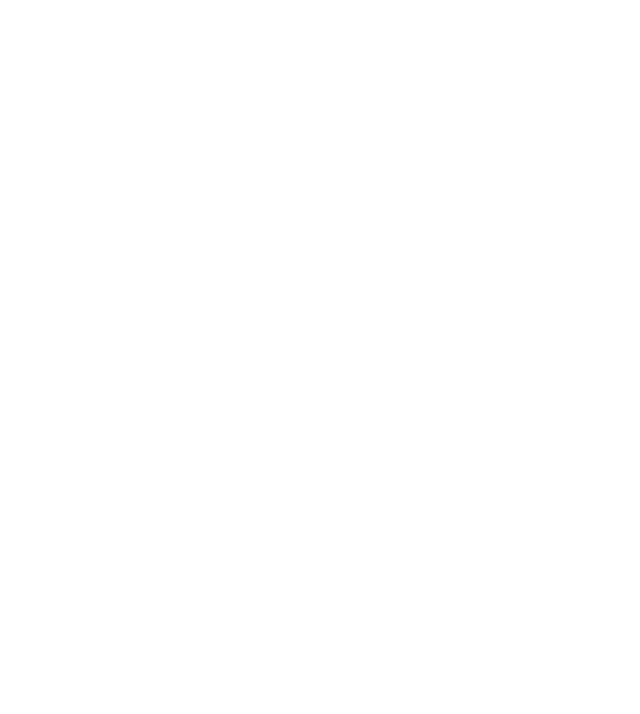
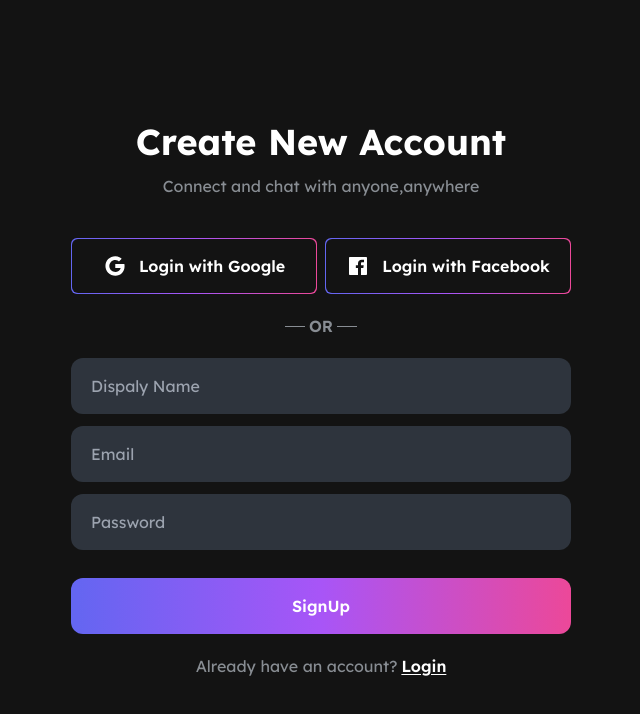
Before and after one commit to Anzo256/altus-chat-app, a Next.js app: page /register in a window 1280 px wide. Shown: the top 714 px of the page, without its empty margins (319-959 px from the left). Built offline with nearby package versions, Linux system fonts and the light colour scheme.

Commit message:
Register page

```diff
--- a/pages/register.js
+++ b/pages/register.js
@@ -1,9 +1,96 @@
+import Link from 'next/link';
 import React from 'react'
+import {IoLogoGoogle, IoLogoFacebook} from "react-icons/io";
+
+
+
 
 const Register = () => {
   return (
-    <div>Register</div>
+    <div className='h-[100vh]
+    flex
+    justify-center
+    items-center
+    bg-c1
+    '>
+      <div className='flex items-center flex-col'>
+      <div className='text-center'>
+        <div className='text-4xl font-bold'>
+          Create New Account
+        </div>
+        <div className='mt-3 text-c3'>Connect and chat with anyone,anywhere</div>
+      </div>
+
+      <div className='flex items-center gap-2 w-full mt-10 mb-5'>
+           <div className='bg-gradient-to-r
+           from-indigo-500 via-purple-500 to-pink-500 w-1/2 h-14
+           rounded-md cursor-pointer p-[1px]'>
+              <div className='flex items-center
+              justify-center gap-3 text-white font-semibold bg-c1 w-full
+              h-full rounded-md'>
+                <IoLogoGoogle size={24}/>
+                <span>Login with Google</span>
+              </div>
+           </div>
+
+           <div className='bg-gradient-to-r
+           from-indigo-500 via-purple-500 to-pink-500 w-1/2 h-14
+           rounded-md cursor-pointer p-[1px]'>
+              <div className='flex items-center
+              justify-center gap-3 text-white font-semibold bg-c1 w-full
+              h-full rounded-md'>
+                <IoLogoFacebook size={24}/>
+                <span>Login with Facebook</span>
+              </div>
+           </div>
+      </div>
+            <div className='flex items-center gap-1'>
+              <span className='w-5 h-[1px] bg-c3'></span>
+              <span className='text-c3 font-semibold'>OR</span>
+              <span className='w-5 h-[1px] bg-c3'></span>
+            </div>
+
+            <form className='flex flex-col items-center gap-3
+            w-[500px] mt-5'>
+
+                <input
+                type='text'
+                placeholder='Dispaly Name'
+                className='w-full h-14 bg-c5 rounded-xl
+                outline-none border-none px-5 text-c3'
+              />
+
+
+              <input
+                type='email'
+                placeholder='Email'
+                className='w-full h-14 bg-c5 rounded-xl
+                outline-none border-none px-5 text-c3'
+              />
+
+              <input
+                type='password'
+                placeholder='Password'
+                className='w-full h-14 bg-c5 rounded-xl
+                outline-none border-none px-5 text-c3'
+              />
+
+              <button className='mt-4 w-full h-14 rounded-xl
+              outline-none  text-base font-semibold
+              bg-gradient-to-r  from-indigo-500  via-purple-500
+              to-pink-500'>SignUp</button>
+            </form>
+
+            <div className='flex justify-center gap-1 text-c3 mt-5'>
+               <span>Already have an account?</span>
+               <Link href="/login"
+               className='font-semibold text-white underline
+               underline-offset-2 cursor-pointer'
+               >Login</Link>
+            </div>
+      </div>
+    </div>
   )
 }
 
-export default Register
+export default Register;
```
